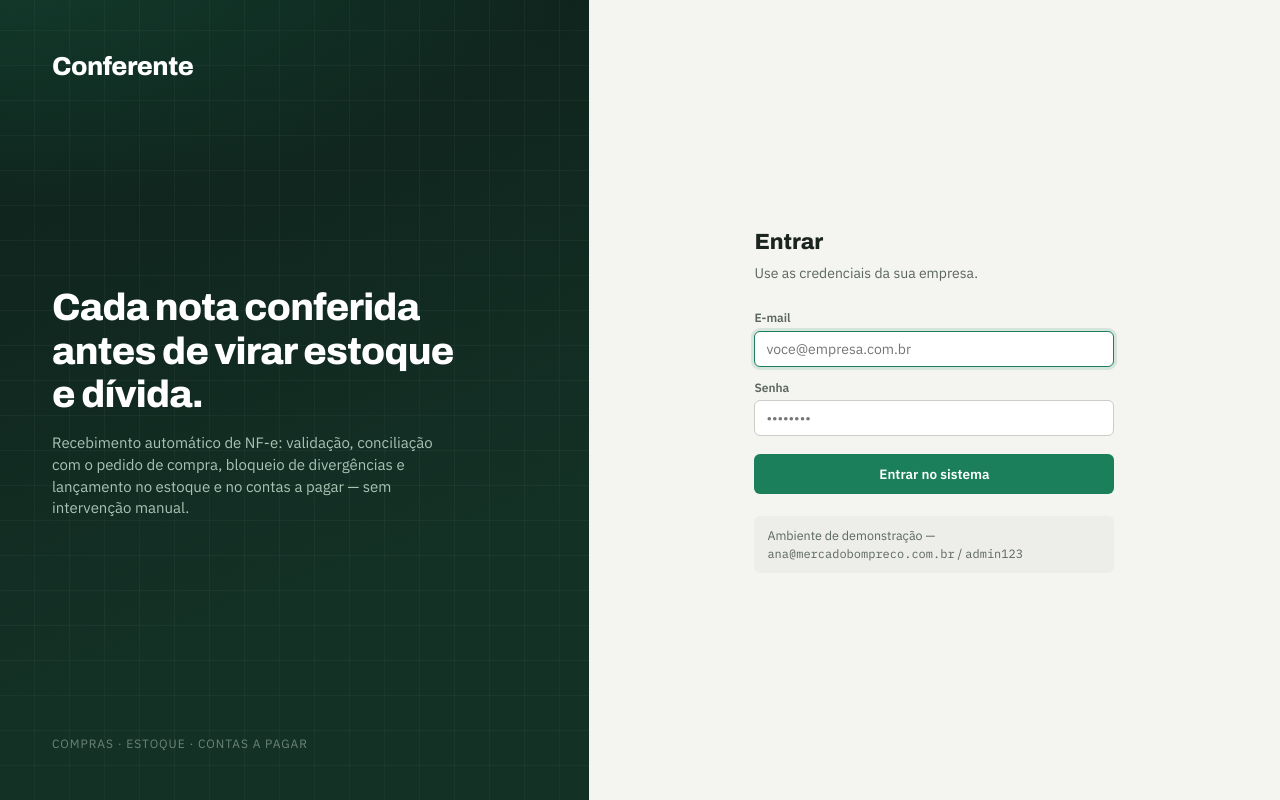
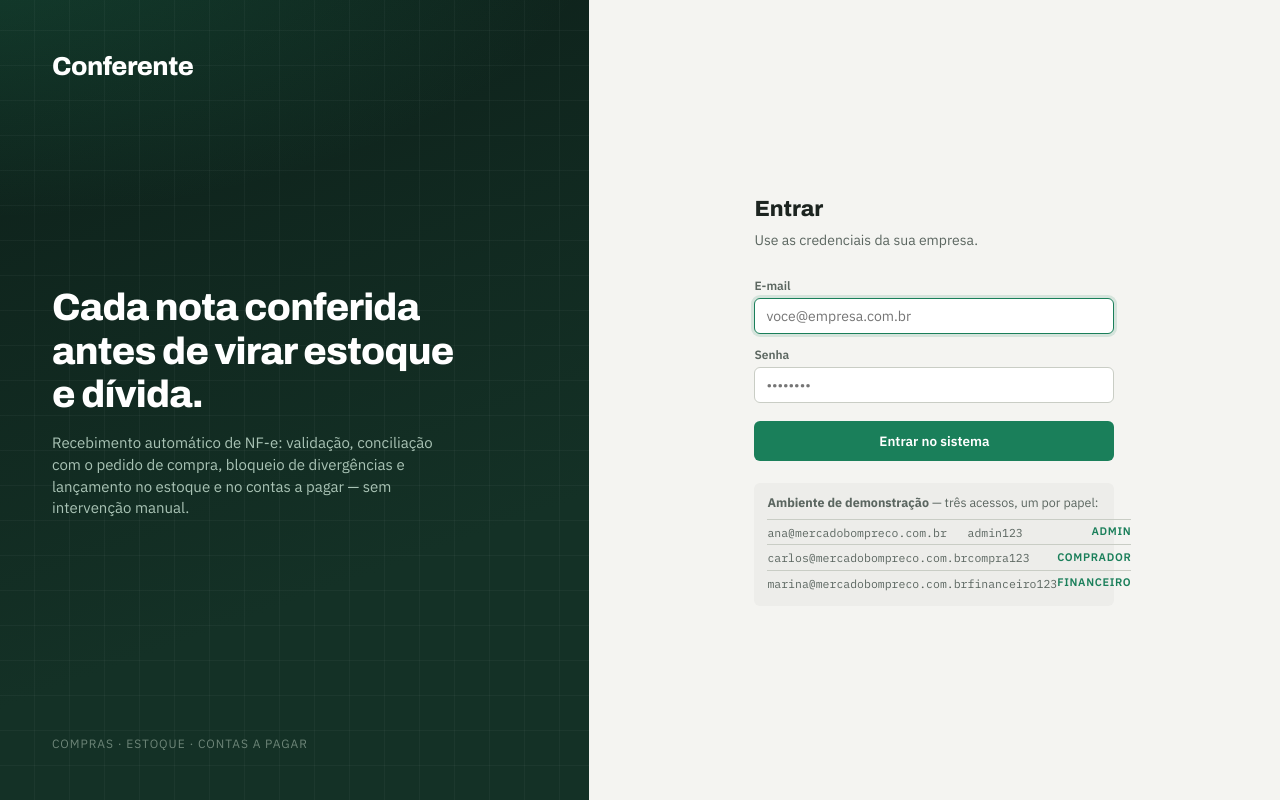
Before and after one commit to PedroNewDev/conferente, a FastAPI app: page /login in a window 1280 px wide. Run offline with FastAPI, Linux system fonts and the light colour scheme.

Commit message:
feat: usuário do papel financeiro e acessos visíveis no login
O seed criava apenas admin e comprador, de modo que nenhum usuário podia
dar baixa em conta a pagar — ação restrita ao papel financeiro. A tela de
login passa a listar os três acessos.

```diff
--- a/app/static/estilo.css
+++ b/app/static/estilo.css
@@ -410,7 +410,17 @@ textarea { resize: vertical; min-height: 70px; }
   border-radius: var(--raio);
   padding: 10px 13px;
 }
-.dica-login code { font-family: var(--mono); font-size: 12px; }
+.dica-login code { font-family: var(--mono); font-size: 11.5px; }
+.tabela-acessos { width: 100%; border-collapse: collapse; margin-top: 7px; }
+.tabela-acessos td { padding: 3px 0; border-top: 1px solid var(--linha-forte); }
+.tabela-acessos td:last-child {
+  text-align: right;
+  font-size: 11px;
+  text-transform: uppercase;
+  letter-spacing: .06em;
+  color: var(--verde);
+  font-weight: 600;
+}
 
 @media (max-width: 860px) {
   .pagina-login { grid-template-columns: 1fr; }
--- a/app/templates/login.html
+++ b/app/templates/login.html
@@ -40,8 +40,15 @@
       </form>
 
       <div class="dica-login">
-        Ambiente de demonstração — <code>ana@mercadobompreco.com.br</code> /
-        <code>admin123</code>
+        <b>Ambiente de demonstração</b> — três acessos, um por papel:
+        <table class="tabela-acessos">
+          <tr><td><code>ana@mercadobompreco.com.br</code></td>
+              <td><code>admin123</code></td><td>admin</td></tr>
+          <tr><td><code>carlos@mercadobompreco.com.br</code></td>
+              <td><code>compra123</code></td><td>comprador</td></tr>
+          <tr><td><code>marina@mercadobompreco.com.br</code></td>
+              <td><code>financeiro123</code></td><td>financeiro</td></tr>
+        </table>
       </div>
     </div>
   </section>
```
Also changed, not shown: scripts/seed.py (+11 -4 lines), README.md.
